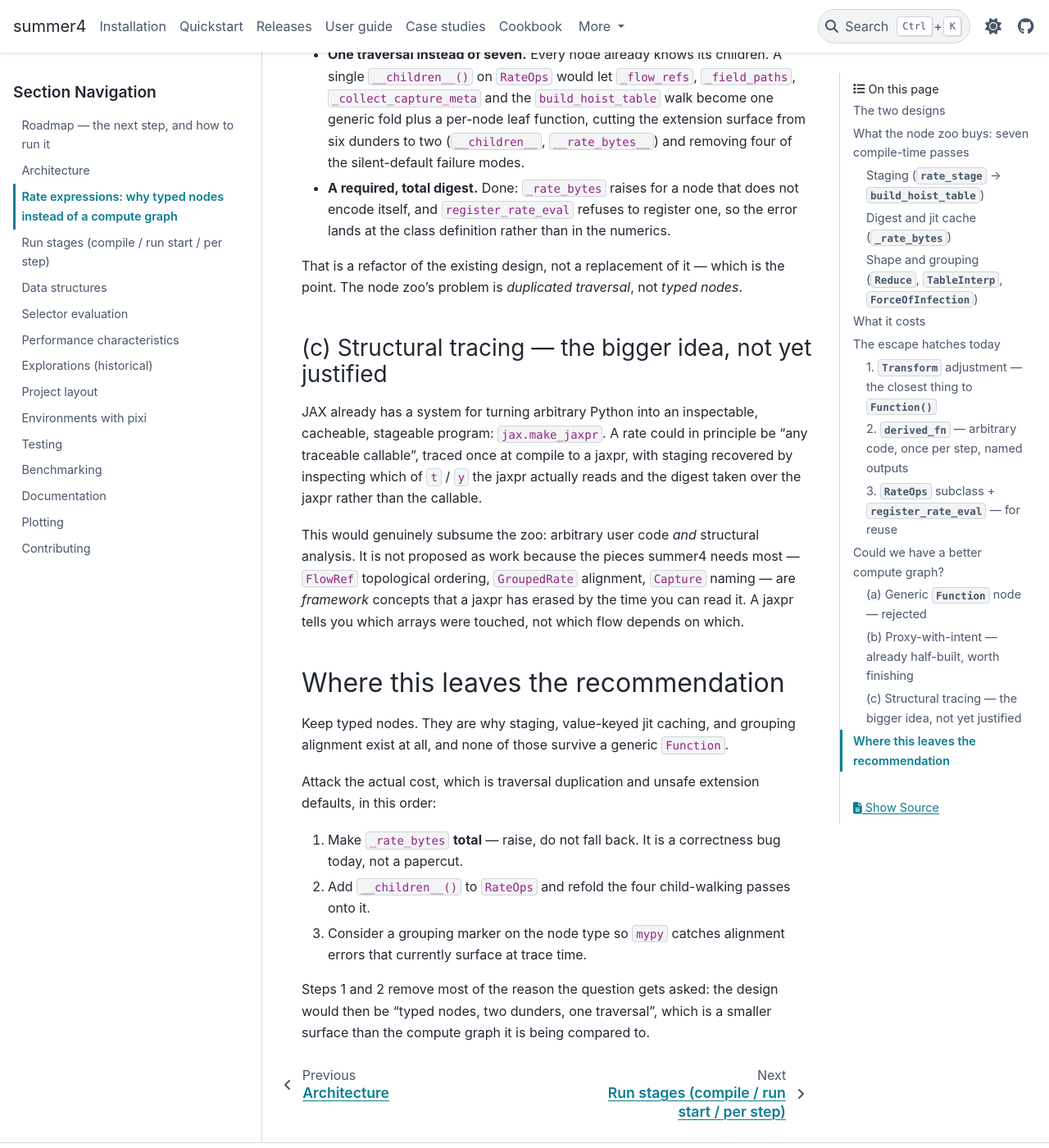
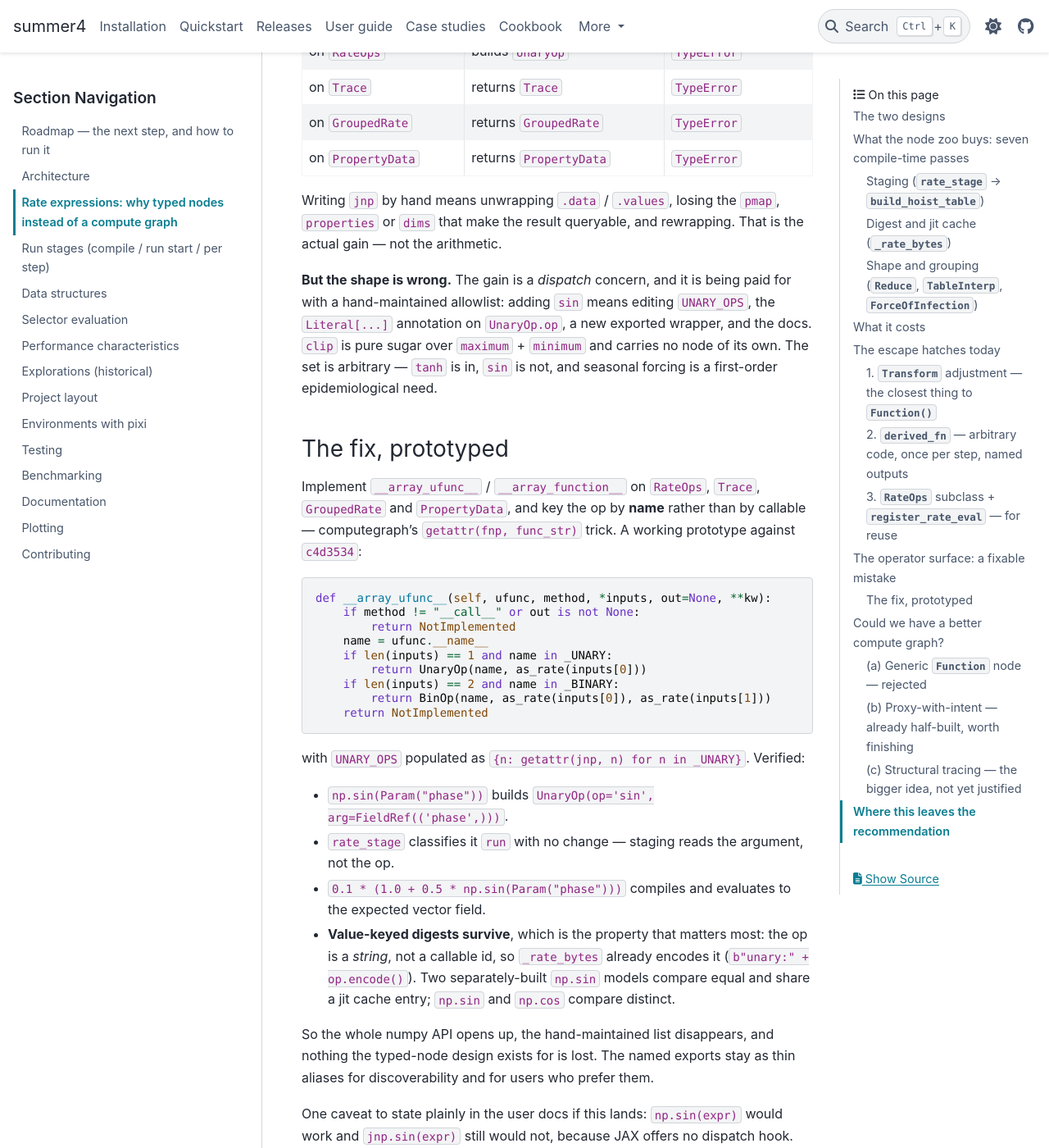
Before and after one commit to monash-emu/summer4, a Sphinx documentation site: the page built from docs/dev/rate-expressions.md, in a window 1280 px wide and 1400 px high, scrolled down 6551 px. Shown: the whole window at 82% size. Built offline with Sphinx 7.4.7 and the PyData theme 0.15.4, drawn with Linux system fonts in a browser that asks for light colours; some of the changed text lies outside the part shown.

Commit message:
Record why the arithmetic wrappers exist, and how to delete them.
Answers the follow-up "why not just write the jnp functions?". Verified
against c4d3534: you cannot — `jnp.exp(Param("beta"))`, `jnp.clip(...)` and
`jnp.exp(trace)` all raise, because `jnp.exp` is a PjitFunction rather than a
numpy ufunc and JAX implements neither `__array_ufunc__` nor
`__array_function__`. Operators work only because Python routes them through
`__mul__`. summer2 could say "just write the numpy functions" precisely
because computegraph's GraphObject implemented both protocols and the API
boundary was NumPy-first.

What the wrappers earn is dual dispatch across RateOps / Trace / GroupedRate /
PropertyData, preserving pmap, properties and dims that hand-written jnp would
strip. What they get wrong is paying for a dispatch concern with a
hand-maintained allowlist: `tanh` is in, `sin` is not, and `clip` is sugar
over maximum + minimum.

Records a working prototype of the fix — `__array_ufunc__` on the wrapper
types with name-keyed op lookup (computegraph's `getattr(fnp, func_str)`).
`np.sin(Param("phase"))` builds a UnaryOp, stages as `run`, compiles to the
expected vector field, and keeps value-keyed digests because the op is a
string rather than a callable id: rebuilt `np.sin` models share a jit cache
entry and `np.sin` / `np.cos` stay distinct. Promoted to step 2 of the
recommendation.

Co-Authored-By: Claude Opus 5 <noreply@anthropic.com>

````diff
--- a/docs/dev/rate-expressions.md
+++ b/docs/dev/rate-expressions.md
@@ -103,9 +103,12 @@ Honest accounting, because the cost is real:
   `TypeError` instead of wrong numbers. The remaining five fail conservatively
   (a redundant recompile, a step-stage node that could have hoisted), not
   silently wrong.
-- **A closed operator set.** `UnaryOp` allows seven operations and `BinOp`
-  seven. Anything else needs a node, an evaluator, and the dunders — or an
-  escape hatch.
+- **A closed operator set behind hand-written wrappers.** `UnaryOp` allows
+  seven operations and `BinOp` seven, exposed as the named functions `exp`,
+  `log`, `tanh`, `sqrt`, `floor`, `maximum`, `minimum`, `clip`. Anything else —
+  `sin` for seasonality, `sigmoid`, `erf` — needs a node, an evaluator and the
+  dunders, or an escape hatch. See
+  [the operator surface](#the-operator-surface-a-fixable-mistake).
 
 The trade is deliberate: summer4 pays authoring cost at the framework boundary
 to keep the compiled program small, cacheable and statically analysable. But
@@ -172,6 +175,97 @@ The package-author path, documented in
 {doc}`../cookbook/01-custom-rates`. Worth it when the same named process
 appears in many models; overkill for one hazard. If you take it you **must
 implement `__rate_bytes__`**; `register_rate_eval` raises without it.
+
+## The operator surface: a fixable mistake
+
+The named arithmetic helpers (`exp`, `log`, `tanh`, `sqrt`, `floor`, `maximum`,
+`minimum`, `clip`) attract the obvious objection: *why not just write the `jnp`
+functions?* The objection is right about the design and wrong about the
+mechanism, and the difference matters.
+
+**You cannot just write `jnp`.** Every one of these raises `TypeError` today:
+
+```python
+jnp.exp(Param("beta"))          # Error interpreting argument … as an abstract array
+jnp.clip(Param("beta"), 0, 1)
+jnp.maximum(Param("beta"), 0.0)
+jnp.exp(some_trace)             # also fails on Trace, GroupedRate, PropertyData
+```
+
+Operators work (`Param("b") * 2` builds a `BinOp`) because Python routes them
+through `__mul__`. Functions do not, because `jnp.exp` is a `PjitFunction`, not
+a `numpy.ufunc`, and JAX implements **neither** `__array_ufunc__` nor
+`__array_function__`. There is no protocol for a third-party object to
+intercept a `jnp` call. So the wrappers are not duplicating `jnp` — they are
+the only way to get a non-operator op into a rate tree at all.
+
+**This is exactly what computegraph got right.** `GraphObject` implements
+`__array_ufunc__` and `__array_function__`, so `np.exp(graph_obj)` auto-builds
+`Function(jnp.exp, [obj])` and summer2 never needed a wrapper list. That worked
+because summer2 was **NumPy-first at the API boundary** — `jaxify.get_modules()`
+swapped `jnp` in underneath. The user always wrote `np.*`.
+
+**The wrappers do earn something `jnp` cannot give.** They dual-dispatch. One
+symbol works on an unevaluated rate tree *and* on each of the four evaluated
+wrapper types, preserving the wrapper:
+
+| call | `summer4` helper | `jnp` equivalent |
+|---|---|---|
+| on `RateOps` | builds `UnaryOp` | `TypeError` |
+| on `Trace` | returns `Trace` | `TypeError` |
+| on `GroupedRate` | returns `GroupedRate` | `TypeError` |
+| on `PropertyData` | returns `PropertyData` | `TypeError` |
+
+Writing `jnp` by hand means unwrapping `.data` / `.values`, losing the `pmap`,
+`properties` or `dims` that make the result queryable, and rewrapping. That is
+the actual gain — not the arithmetic.
+
+**But the shape is wrong.** The gain is a *dispatch* concern, and it is being
+paid for with a hand-maintained allowlist: adding `sin` means editing
+`UNARY_OPS`, the `Literal[...]` annotation on `UnaryOp.op`, a new exported
+wrapper, and the docs. `clip` is pure sugar over `maximum` + `minimum` and
+carries no node of its own. The set is arbitrary — `tanh` is in, `sin` is not,
+and seasonal forcing is a first-order epidemiological need.
+
+### The fix, prototyped
+
+Implement `__array_ufunc__` / `__array_function__` on `RateOps`, `Trace`,
+`GroupedRate` and `PropertyData`, and key the op by **name** rather than by
+callable — computegraph's `getattr(fnp, func_str)` trick. A working prototype
+against `c4d3534`:
+
+```python
+def __array_ufunc__(self, ufunc, method, *inputs, out=None, **kw):
+    if method != "__call__" or out is not None:
+        return NotImplemented
+    name = ufunc.__name__
+    if len(inputs) == 1 and name in _UNARY:
+        return UnaryOp(name, as_rate(inputs[0]))
+    if len(inputs) == 2 and name in _BINARY:
+        return BinOp(name, as_rate(inputs[0]), as_rate(inputs[1]))
+    return NotImplemented
+```
+
+with `UNARY_OPS` populated as `{n: getattr(jnp, n) for n in _UNARY}`. Verified:
+
+- `np.sin(Param("phase"))` builds `UnaryOp(op='sin', arg=FieldRef(('phase',)))`.
+- `rate_stage` classifies it `run` with no change — staging reads the argument,
+  not the op.
+- `0.1 * (1.0 + 0.5 * np.sin(Param("phase")))` compiles and evaluates to the
+  expected vector field.
+- **Value-keyed digests survive**, which is the property that matters most:
+  the op is a *string*, not a callable id, so `_rate_bytes` already encodes it
+  (`b"unary:" + op.encode()`). Two separately-built `np.sin` models compare
+  equal and share a jit cache entry; `np.sin` and `np.cos` compare distinct.
+
+So the whole numpy API opens up, the hand-maintained list disappears, and
+nothing the typed-node design exists for is lost. The named exports stay as
+thin aliases for discoverability and for users who prefer them.
+
+One caveat to state plainly in the user docs if this lands: `np.sin(expr)`
+would work and `jnp.sin(expr)` still would not, because JAX offers no dispatch
+hook. That is summer2's bargain — write `np.*`, get `jnp` execution — and it is
+a genuine wart, not a design we would choose if JAX gave us the option.
 
 ## Could we have a better compute graph?
 
@@ -241,11 +335,17 @@ defaults, in this order:
 
 1. Make `_rate_bytes` **total** — raise, do not fall back. It is a correctness
    bug today, not a papercut.
-2. Add `__children__()` to `RateOps` and refold the four child-walking passes
+2. Replace the hand-written arithmetic wrappers with `__array_ufunc__` /
+   `__array_function__` on the four wrapper types, keying ops by name.
+   Prototyped above; opens the numpy API, deletes the allowlist, keeps
+   value-keyed digests and staging intact.
+3. Add `__children__()` to `RateOps` and refold the four child-walking passes
    onto it.
-3. Consider a grouping marker on the node type so `mypy` catches alignment
+4. Consider a grouping marker on the node type so `mypy` catches alignment
    errors that currently surface at trace time.
 
-Steps 1 and 2 remove most of the reason the question gets asked: the design
-would then be "typed nodes, two dunders, one traversal", which is a smaller
-surface than the compute graph it is being compared to.
+Steps 1–3 remove most of the reason the question gets asked. The design would
+then be "typed nodes, two dunders, one traversal, open operators" — a smaller
+surface than the compute graph it is being compared to, and with the one thing
+computegraph genuinely did better (protocol dispatch) adopted rather than
+reinvented.
````
